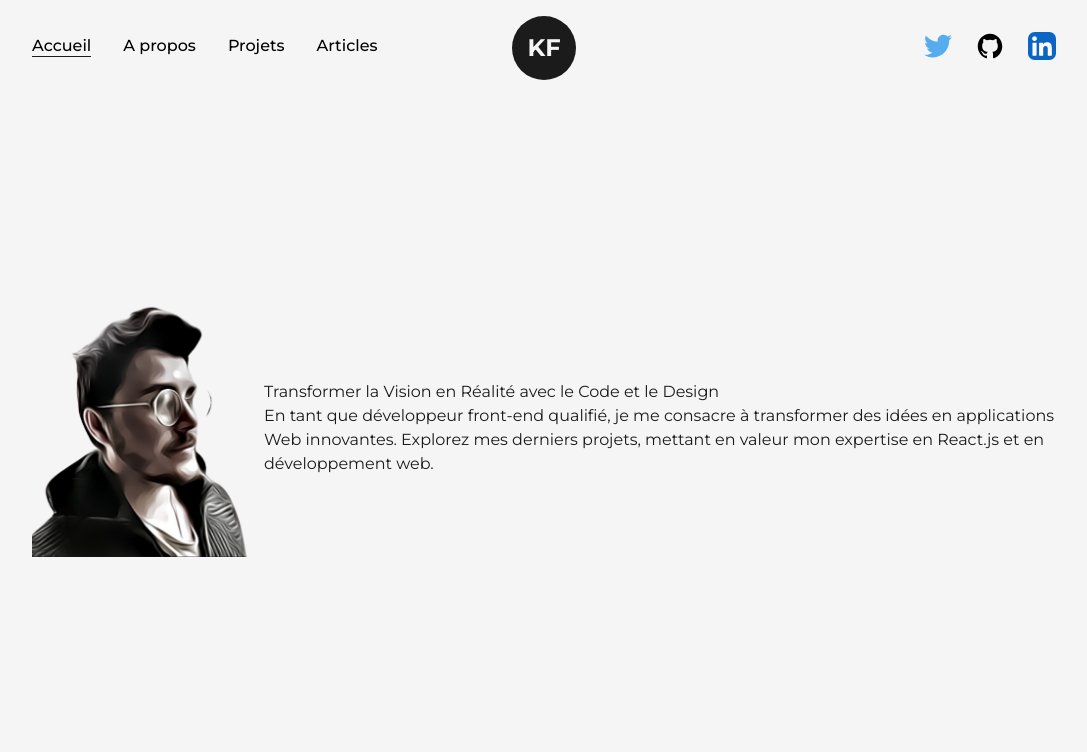
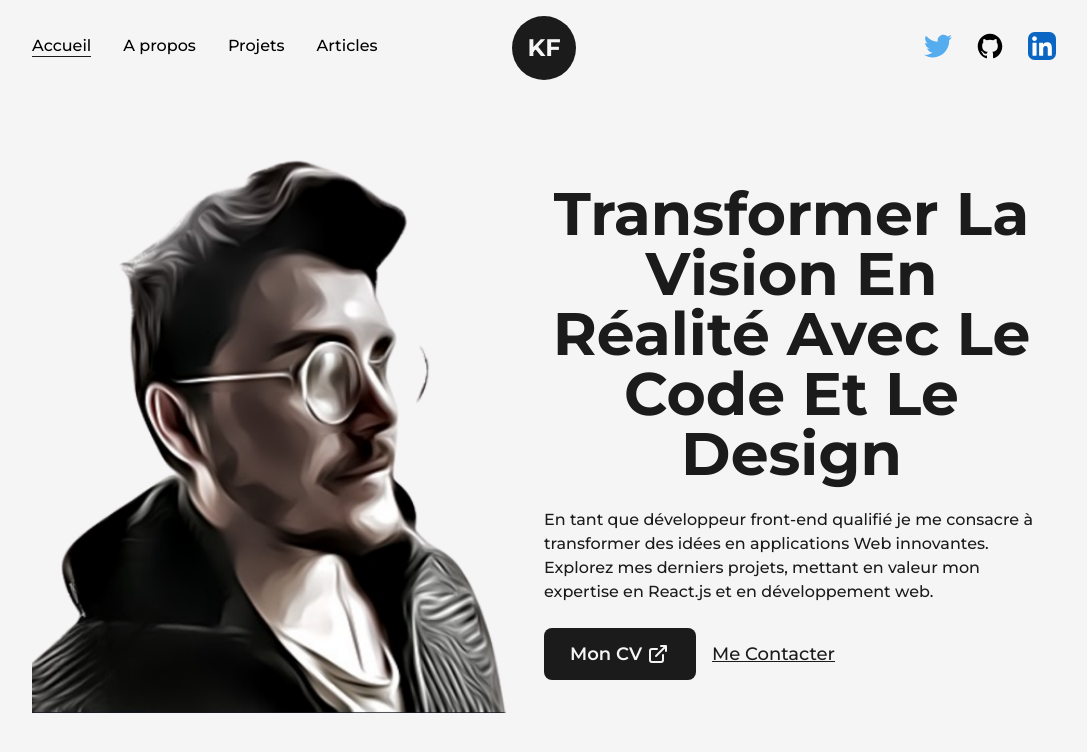
Before and after one commit to Sladriix-dev/portfolio_v2, a Next.js app: page / in a window 1280 px wide. Shown: the top 752 px of the page, without its empty margins (96-1183 px from the left). Built offline with nearby package versions, Linux system fonts and the light colour scheme.

Commit message:
ADD AnimatedText component

```diff
--- /dev/null
+++ b/components/AnimatedText.jsx
@@ -0,0 +1,58 @@
+import React from 'react'
+import { motion } from 'framer-motion'
+
+const quote = {
+    initial:{
+        opacity: 1,
+    },
+    animate: {
+        opacity:1,
+        transition: {
+            delay:0.5,
+            staggerChildren:0.08,
+        }
+    }
+}
+
+const singleWord = {
+    initial:{
+        opacity: 0,
+        y:50,
+    },
+    animate: {
+        opacity:1,
+        y:0,
+        transition: {
+            duration:1,
+        }
+    }
+}
+
+
+
+const AnimatedText = ({text, className=""}) => {
+  return (
+    <div className='w-full mx-auto py-2 flex items-center justify-center text-center overflow-hidden'>
+        <motion.h1
+            className={`inline-block w-full text-dark font-bold capitalize text-8xl ${className}`}
+            variants={quote}
+            initial="initial"
+            animate="animate"
+        >
+            {
+                text.split(" ").map((word, index) =>
+                    <motion.span
+                        key={word+'-'+index}
+                        className='inline-block'
+                        variants={singleWord}
+                    >
+                        {word}&nbsp;
+                    </motion.span>
+                )
+            }
+        </motion.h1>
+    </div>
+  )
+}
+
+export default AnimatedText
--- a/pages/index.js
+++ b/pages/index.js
@@ -2,6 +2,9 @@
 import Head from "next/head"
 import Image from "next/image"
 import profilePic from "../public/assets/profilePic.png"
+import AnimatedText from "@/components/AnimatedText";
+import Link from "next/link";
+import { LinkArrow } from "@/components/Icons";
 
 export default function Home() {
   return (
@@ -20,16 +23,31 @@
                 className="w-full h-auto"
               />
             </div>
-            <div>
-              <h1>
-                Transformer la Vision en Réalité avec le Code et le Design
-              </h1>
-              <p>
-                En tant que développeur front-end qualifié, je me consacre à
+            <div className="w-1/2 flex flex-col items-center self-center">
+              <AnimatedText text="Transformer la Vision en Réalité avec le Code et le Design" className="!text-6xl" />
+              <p className="my-4 text-base font-medium">
+                En tant que développeur front-end qualifié je me consacre à
                 transformer des idées en applications Web innovantes. Explorez
                 mes derniers projets, mettant en valeur mon
                 expertise en React.js et en développement web.
               </p>
+              <div className="flex items-center self-start mt-2">
+                <Link
+                  href="/CV_Kévin_Forget.pdf"
+                  target={"_blank"}
+                  className="flex items-center bg-dark text-light p-2.5 px-6 rounded-lg text-lg font-semibold hover:bg-light hover:text-dark border-2 border-solid border-transparent hover:border-dark"
+                  download={true}
+                >
+                  Mon&nbsp;CV<LinkArrow className={"w-6 ml-1"} />
+                </Link>
+                <Link
+                  href="mailto:kevin.forget0805@gmail.com"
+                  target={"_blank"}
+                  className="ml-4 text-lg font-medium capitalize text-dark underline"
+                >
+                  Me contacter
+                </Link>
+              </div>
             </div>
           </div>
         </Layout>
```
Also changed, not shown: 1 other file (tests, documents, lock files or other folders).
